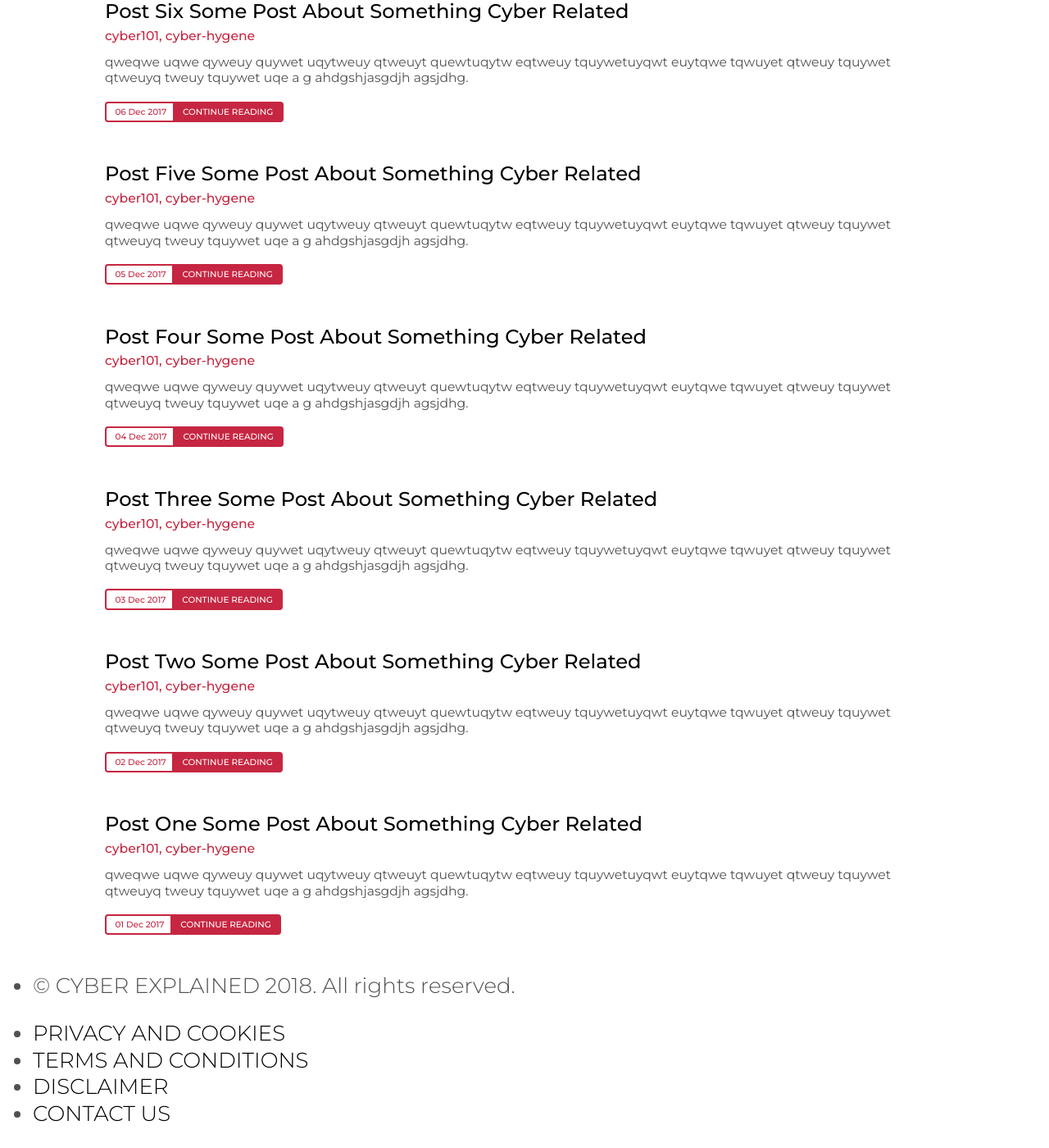
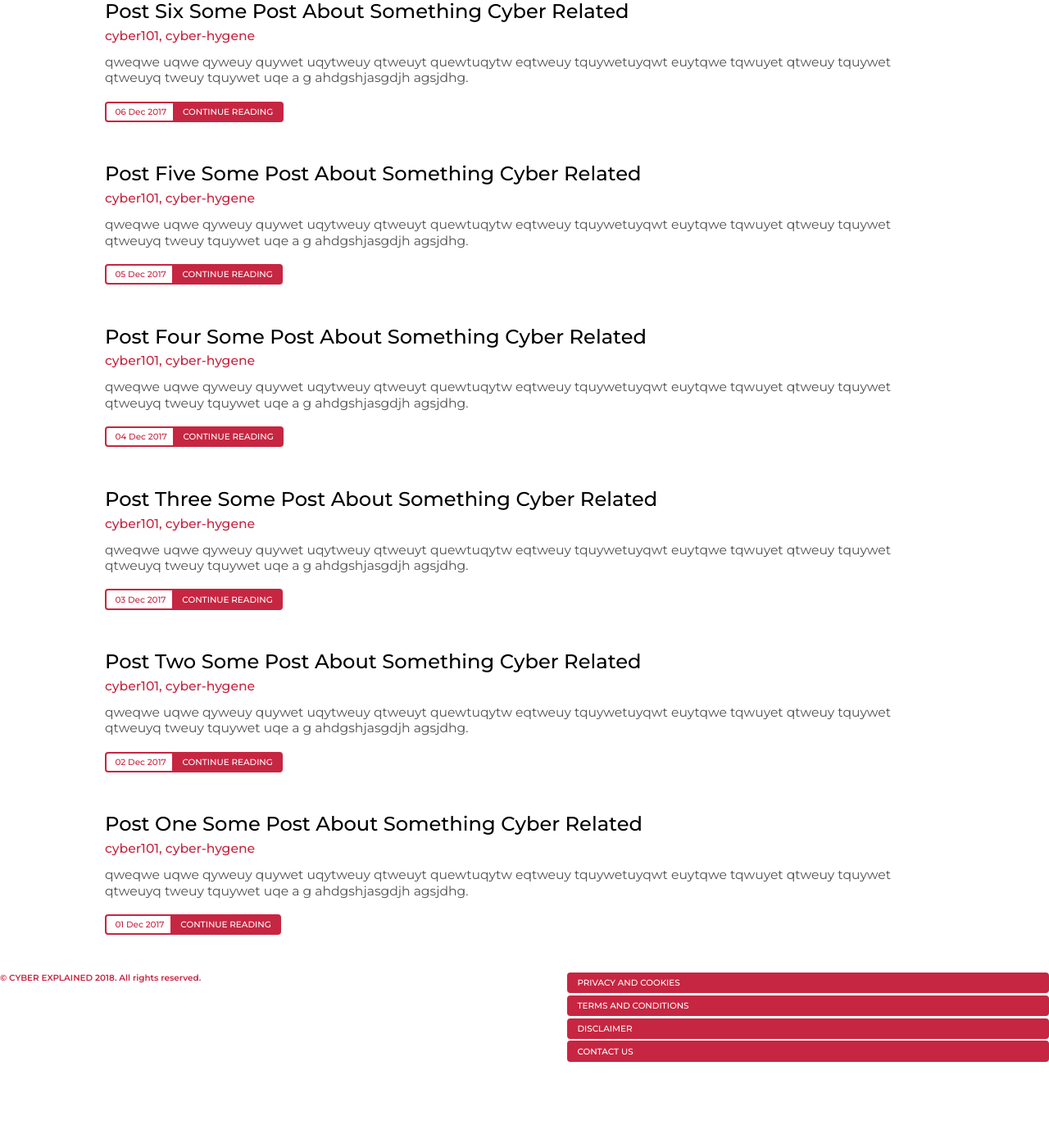
Before and after one commit to cyberexplained/cyberexplained.github.io, a Jekyll site: the page built from index.html, in a window 1280 px wide and 1400 px high, scrolled down 893 px. Shown: the whole window at 82% size. Built offline with Jekyll 4.4.1, drawn with Linux system fonts in a browser that asks for light colours; nearby versions of some CDN libraries; the list of posts is cut into pages by our own code; after the commit the page ends 2190 px from its top, so only the background shows below that.

Commit message:
Theme updates.

```diff
--- a/_sass/_layout.scss
+++ b/_sass/_layout.scss
@@ -34,19 +34,6 @@
     }
   }
 }
-
-.footer-container {
-
-
-  width: 100%;
-  line-height: 1.5;
-  margin: 0 auto;
-  //margin-top: 5em;
-  padding-bottom: 1.5em;
-  padding-left: $edge-padding-normal;
-  padding-right: $edge-padding-normal;
-
-  padding-top: 5em;
 
 footer {
   width: 100%;
@@ -149,8 +136,120 @@
   }
 }
 
-  @media screen and (max-width: $small-screen-width) {
-    padding-left: $edge-padding-narrow;
-    padding-right: $edge-padding-narrow;
-  }
-}
+// .footer-container {
+//   width: 100%;
+//   line-height: 1.5;
+//   margin: 0 auto;
+//   //margin-top: 5em;
+//   padding-bottom: 1.5em;
+//   padding-left: $edge-padding-normal;
+//   padding-right: $edge-padding-normal;
+
+//   padding-top: 5em;
+
+//   footer {
+//     width: 100%;
+//     margin: 0 auto;
+//     font-size: 0.4em;
+//     font-weight: $weight-medium;
+//     display: flex;
+//     flex-direction: row;
+
+//     .left-panel {
+//       float: left;
+//       width: 50%;
+//     }
+
+//     .right-panel {
+//       float: left;
+//       width: 50%;
+//       padding-left: 5em;
+//     }
+
+//     .footer-buttons {
+//       // Link animations.
+//       -webkit-transition: all $transition-duration ease-in-out;
+//          -moz-transition: all $transition-duration ease-in-out;
+//            -o-transition: all $transition-duration ease-in-out;
+//               transition: all $transition-duration ease-in-out;
+
+//       ul li {
+//         // Space below each button.
+//         margin: 0;
+//         margin-bottom: .25em;
+//       }
+
+//       a {
+//         width: 100%;
+//         padding: .4em;
+//         padding-left: $edge-padding;
+//         padding-right: $edge-padding;
+//         color: white;
+//         background: $red;
+//         display: inline-block;
+//         border: 2px solid $red;
+//         border-radius: 4px;
+
+//         &:hover,
+//         &:focus {
+//           font-weight: $weight-medium;
+//           text-decoration: none;
+//           color: $red;
+//           background: white;
+//         }
+//       }
+//     }
+
+//     // Footer copyright.
+//     .copyright {
+//       color: $red;
+//       font-weight: $weight-semi-bold;
+//     }
+
+//     .legal {
+//       color: $red;
+//       font-weight: $weight-semi-bold;
+//     }
+
+//     ul {
+//       list-style-type: none;
+//       margin: 0;
+//       padding: 0;
+//     }
+
+//     // Convert footer panels to column for smaller screens.
+//     @media screen and (max-width: $small-screen-width) {
+//       flex-direction: column;
+
+//       // Show the copyright notice under the footer buttons.
+//       flex-flow: column-reverse;
+
+//       .copyright {
+//         // Center copyright on smaller screens.
+//         text-align: center;
+//       }
+
+//       .left-panel {
+//         -webkit-transition: margin-top $transition-duration ease-in-out;
+//            -moz-transition: margin-top $transition-duration ease-in-out;
+//              -o-transition: margin-top $transition-duration ease-in-out;
+//                 transition: margin-top $transition-duration ease-in-out;
+
+//         width: 100%;
+
+//         // Effected by column reverse.
+//         margin-top: 1.5em;
+//       }
+
+//       .right-panel {
+//         width: 100%;
+//         padding-left: 0;
+//       }
+//     }
+//   }
+
+//   @media screen and (max-width: $small-screen-width) {
+//     padding-left: $edge-padding-narrow;
+//     padding-right: $edge-padding-narrow;
+//   }
+// }
```
Lines whose indentation alone changed are shown as unchanged.
